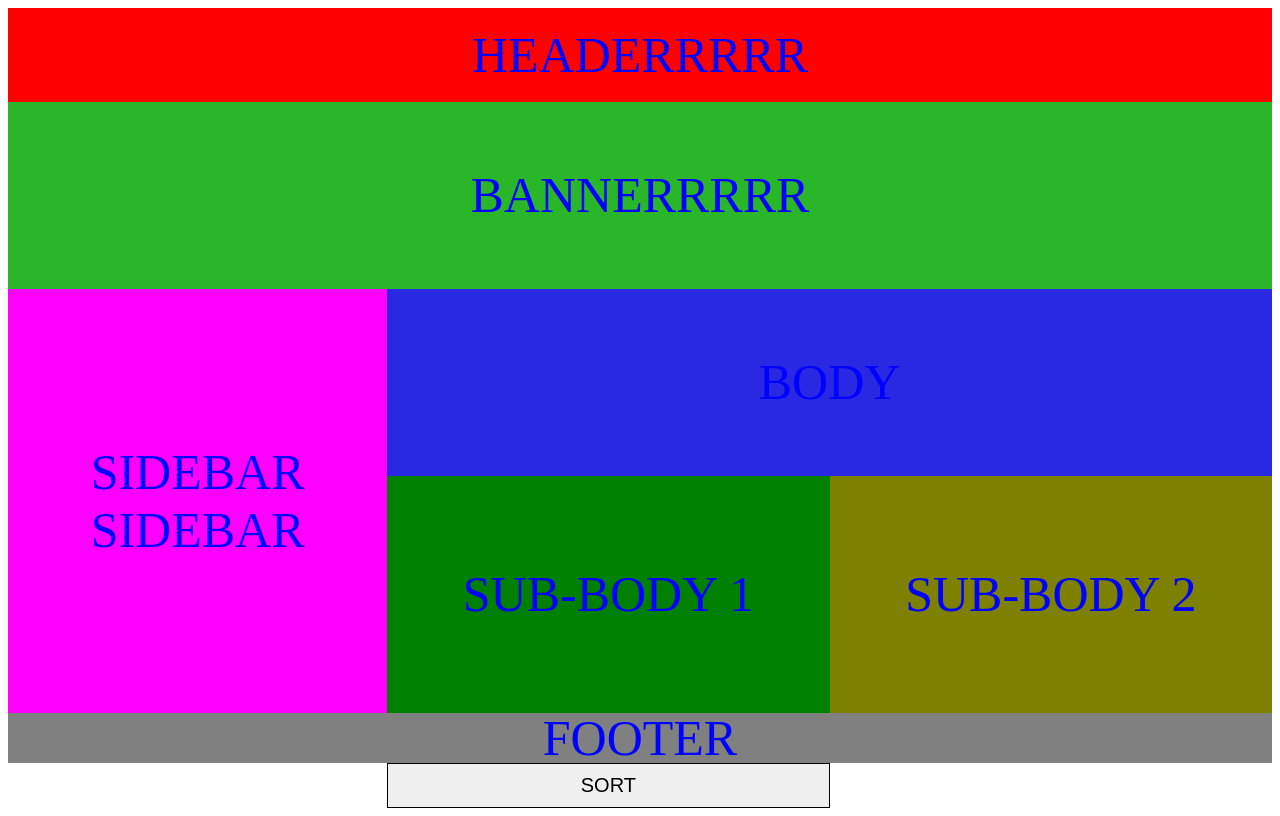
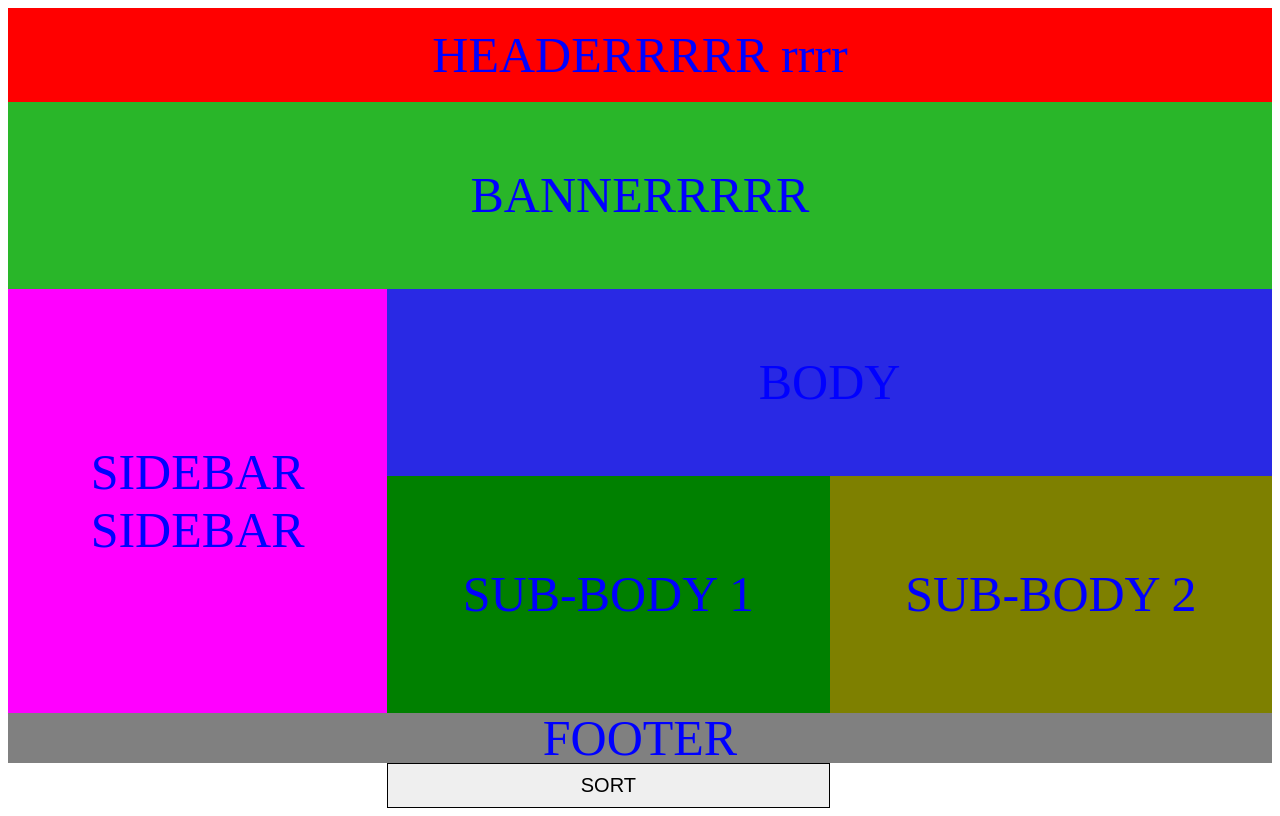
Before and after one commit to ThatBox1/CST1206-Github-Excercise, a plain HTML site: page Github Excercise/index.html in a window 1280 px wide. Drawn offline with Linux system fonts and the light colour scheme.

Commit message:
asdhskdh

```diff
--- a/Github Excercise/index.html
+++ b/Github Excercise/index.html
@@ -11,7 +11,7 @@
 <body>
     <div class='container'>
 
-        <div id='header' class='header'>HEADERRRRR</div>
+        <div id='header' class='header'>HEADERRRRR rrrr</div>
         <div class='banner' id='banner'>BANNERRRRR</div>
 
         <div class='sidebar'>SIDEBAR <br> SIDEBAR</div>
```
